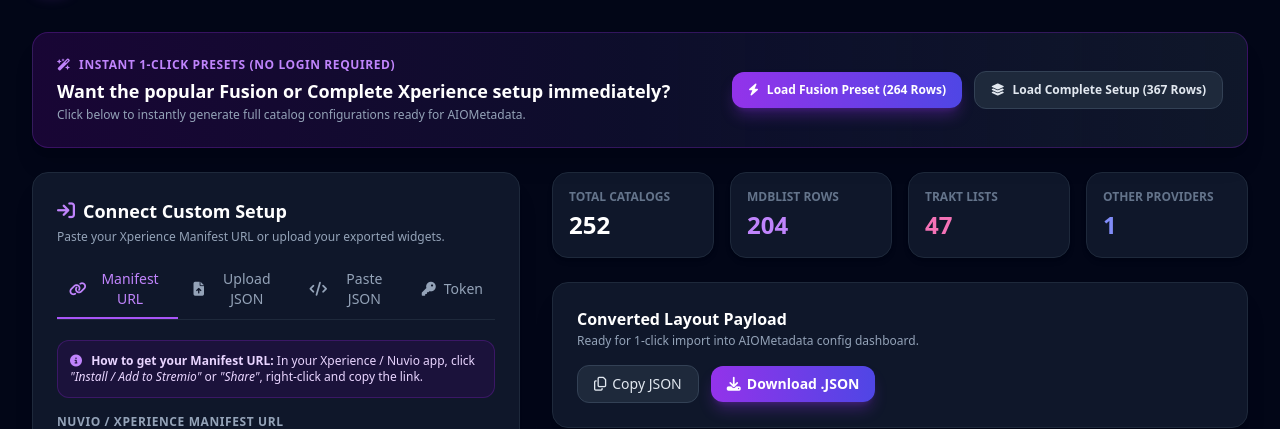
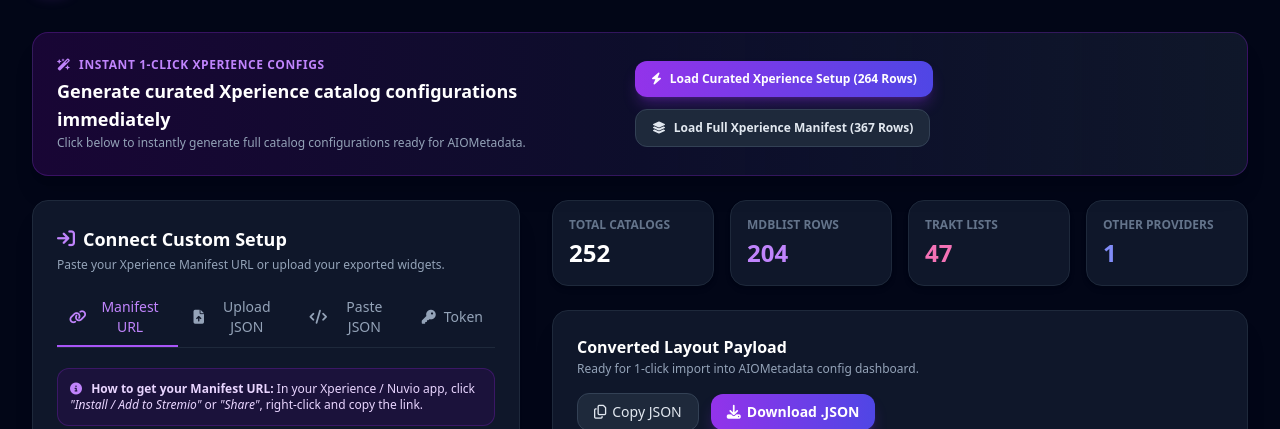
Before and after one commit to mckenna654/nuvio2fusion, a FastAPI app: page / in a window 1280 px wide. Shown: the part 65-494 px from the top of the page. Run offline with FastAPI, Linux system fonts and the light colour scheme; some libraries are stand-ins or nearby versions.

Commit message:
docs: clean up references to describe app as exporting Xperience configs to AIOMetadata

```diff
--- a/app/main.py
+++ b/app/main.py
@@ -73,10 +73,12 @@ async def load_preset(
     prefix_mode: str = "category",
     addon_name: str | None = None,
 ) -> dict[str, Any]:
-    """Loads a built-in preset (fusion, complete_manifest) and converts it."""
+    """Loads a built-in Xperience preset and converts it."""
     file_map = {
-        "fusion": "fusion.json",
+        "widgets": "xperience_widgets.json",
+        "xperience": "xperience_widgets.json",
         "complete": "complete_manifest.json",
+        "manifest": "complete_manifest.json",
     }
     fname = file_map.get(preset_name.lower())
     if not fname:
--- a/app/nuvio_client.py
+++ b/app/nuvio_client.py
@@ -97,8 +97,8 @@ class NuvioClient:
                     continue
 
         raise RuntimeError(
-            "Xperience / Nuvio stores your layout in your Stremio Manifest URL. "
-            "Please paste your Manifest URL in the 'Manifest URL' tab, or click one of the 1-Click Presets (Fusion, Complete Setup)."
+            "Xperience stores your layout in your Stremio Manifest URL. "
+            "Please paste your Manifest URL in the 'Manifest URL' tab, or click one of the 1-Click Xperience Config presets."
         )
 
     async def fetch_by_token(self, token: str, base_url: str = "https://xperience-app.com") -> dict[str, Any]:
--- a/app/templates/index.html
+++ b/app/templates/index.html
@@ -65,19 +65,19 @@
         <div>
           <div class="flex items-center space-x-2 text-purple-400 text-xs font-bold uppercase tracking-wider">
             <i class="fa-solid fa-wand-magic-sparkles"></i>
-            <span>Instant 1-Click Presets (No Login Required)</span>
+            <span>Instant 1-Click Xperience Configs</span>
           </div>
-          <h2 class="text-lg font-bold text-white mt-1">Want the popular Fusion or Complete Xperience setup immediately?</h2>
+          <h2 class="text-lg font-bold text-white mt-1">Generate curated Xperience catalog configurations immediately</h2>
           <p class="text-xs text-slate-400 mt-0.5">Click below to instantly generate full catalog configurations ready for AIOMetadata.</p>
         </div>
         <div class="flex flex-wrap items-center gap-3">
-          <button type="button" onclick="loadBuiltinPreset('fusion')" class="px-4 py-2.5 bg-gradient-to-r from-purple-600 to-indigo-600 hover:from-purple-500 hover:to-indigo-500 text-white font-semibold text-xs rounded-xl shadow-lg shadow-purple-600/30 transition flex items-center space-x-2 cursor-pointer">
+          <button type="button" onclick="loadBuiltinPreset('xperience')" class="px-4 py-2.5 bg-gradient-to-r from-purple-600 to-indigo-600 hover:from-purple-500 hover:to-indigo-500 text-white font-semibold text-xs rounded-xl shadow-lg shadow-purple-600/30 transition flex items-center space-x-2 cursor-pointer">
             <i class="fa-solid fa-bolt"></i>
-            <span>Load Fusion Preset (264 Rows)</span>
+            <span>Load Curated Xperience Setup (264 Rows)</span>
           </button>
           <button type="button" onclick="loadBuiltinPreset('complete')" class="px-4 py-2.5 bg-slate-800 hover:bg-slate-700 text-slate-200 border border-slate-700 font-semibold text-xs rounded-xl transition flex items-center space-x-2 cursor-pointer">
             <i class="fa-solid fa-layer-group"></i>
-            <span>Load Complete Setup (367 Rows)</span>
+            <span>Load Full Xperience Manifest (367 Rows)</span>
           </button>
         </div>
       </div>
@@ -143,7 +143,7 @@
               <div class="w-12 h-12 mx-auto rounded-full bg-slate-800 group-hover:bg-purple-900/30 flex items-center justify-center text-purple-400 mb-3 transition">
                 <i class="fa-solid fa-cloud-arrow-up text-xl"></i>
               </div>
-              <p class="text-sm font-medium text-slate-200" id="fileStatusText">Click or drag <span class="text-purple-400">fusion-widgets.json</span> or export file here</p>
+              <p class="text-sm font-medium text-slate-200" id="fileStatusText">Click or drag <span class="text-purple-400">Xperience export (.json)</span> here</p>
               <p class="text-xs text-slate-500 mt-1">Supports Xperience widgets, layouts, and Stremio manifests (.json)</p>
             </div>
           </div>
@@ -345,8 +345,8 @@
 
       setupDropZone();
 
-      // Auto-load Fusion preset on startup so user immediately sees results
-      loadBuiltinPreset('fusion', true);
+      // Auto-load Xperience preset on startup so user immediately sees results
+      loadBuiltinPreset('xperience', true);
     });
 
     async function loadBuiltinPreset(presetName, silent = false) {
@@ -480,7 +480,7 @@
         await triggerConversion();
         showToast(`Loaded catalogs via client fetch!`, 'success');
       } catch (clientErr) {
-        showToast(`Failed to fetch manifest: ${clientErr.message}. You can also use the 1-Click Fusion Preset button above!`, 'error');
+        showToast(`Failed to fetch manifest: ${clientErr.message}. You can also use the 1-Click Xperience Setup button above!`, 'error');
       }
     }
 
```
Also changed, not shown: RELEASE_NOTES.md (+2 -2 lines), README.md, app/presets/xperience_widgets.json.
